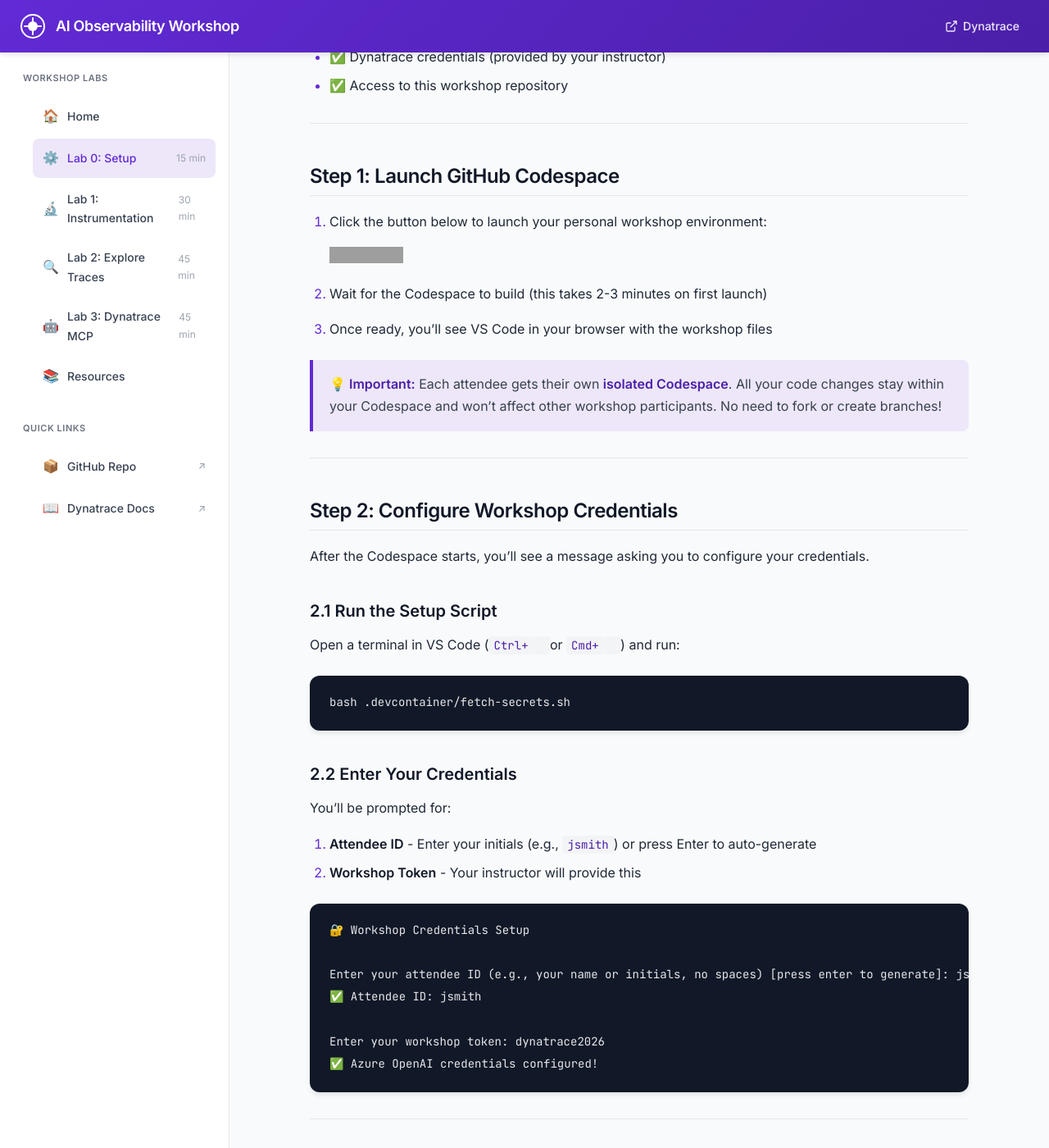
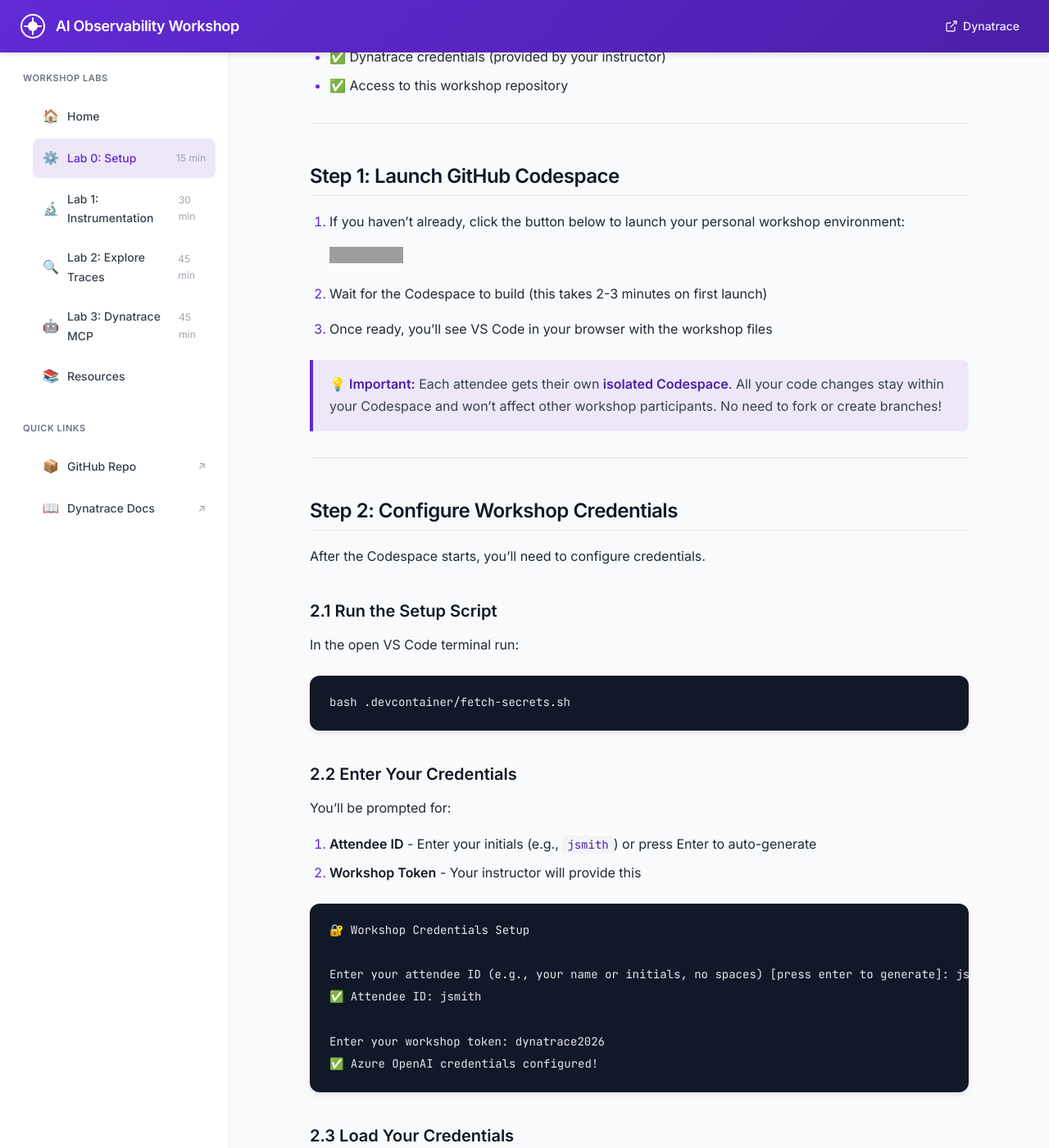
Before and after one commit to SudoSmitty/dynatrace-ai-mcp-workshop, a Jekyll site: the page built from docs/lab0-setup.md, in a window 1280 px wide and 1400 px high, scrolled down 452 px. Shown: the whole window at 82% size. Built offline with Jekyll 4.4.1, drawn with Linux system fonts in a browser that asks for light colours; some of the changed text lies outside the part shown; grey boxes are pictures that could not be loaded.

Commit message:
update lab0 and lab1

````diff
--- a/docs/lab0-setup.md
+++ b/docs/lab0-setup.md
@@ -23,9 +23,9 @@
 
 ## Step 1: Launch GitHub Codespace
 
-1. Click the button below to launch your personal workshop environment:
+1. If you haven't already, click the button below to launch your personal workshop environment:
 
-   [![Open in GitHub Codespaces](https://github.com/codespaces/badge.svg)](https://codespaces.new/sudosmitty/dynatrace-ai-mcp-workshop?quickstart=1)
+   [![Open in GitHub Codespaces](https://github.com/codespaces/badge.svg)](https://codespaces.new/sudosmitty/dynatrace-ai-mcp-workshop?quickstart=1){:target="_blank" rel="noopener noreferrer"}
 
 2. Wait for the Codespace to build (this takes 2-3 minutes on first launch)
 
@@ -37,11 +37,11 @@
 
 ## Step 2: Configure Workshop Credentials
 
-After the Codespace starts, you'll see a message asking you to configure your credentials.
+After the Codespace starts, you'll need to configure credentials.
 
 ### 2.1 Run the Setup Script
 
-Open a terminal in VS Code (`Ctrl+`` ` or `Cmd+`` `) and run:
+In the open VS Code terminal run:
 
 ```bash
 bash .devcontainer/fetch-secrets.sh
@@ -63,6 +63,12 @@
 ✅ Azure OpenAI credentials configured!
 ```
 
+### 2.3 Load Your Credentials
+
+You will need to load your credentials into the terminal session with the following command:
+```bash
+source ~/.bashrc
+```
 ---
 
 ## Step 3: Configure Dynatrace Credentials
@@ -112,7 +118,7 @@
 
 ### 3.1 Start the Application
 
-Open a terminal in VS Code (`Ctrl+`` ` or `Cmd+`` `) and run:
+In your VS Code terminal, run:
 
 ```bash
 cd app
````
Also changed, not shown: other parts of docs/lab0-setup.md (+1 -2 lines), docs/index.md (+2 -2 lines).
